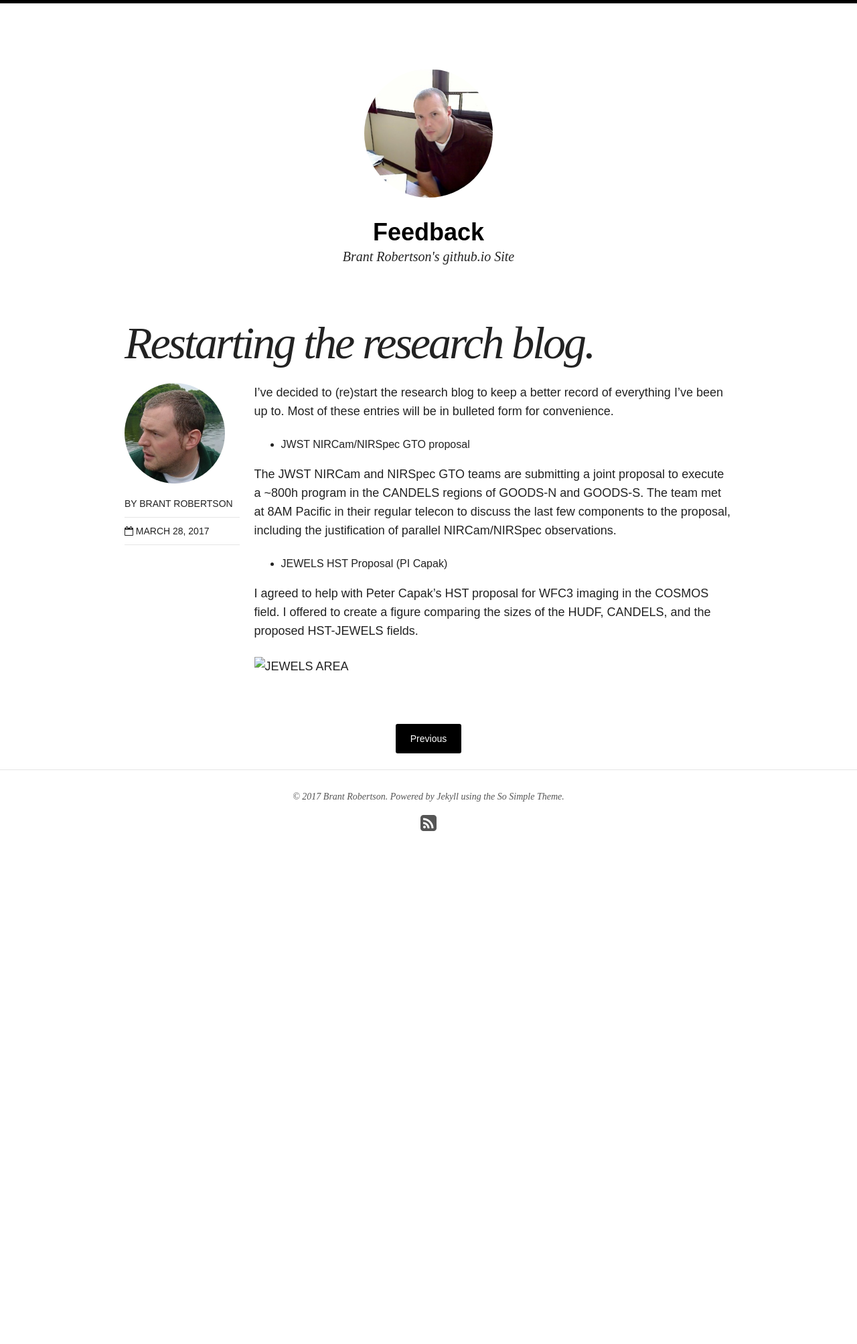
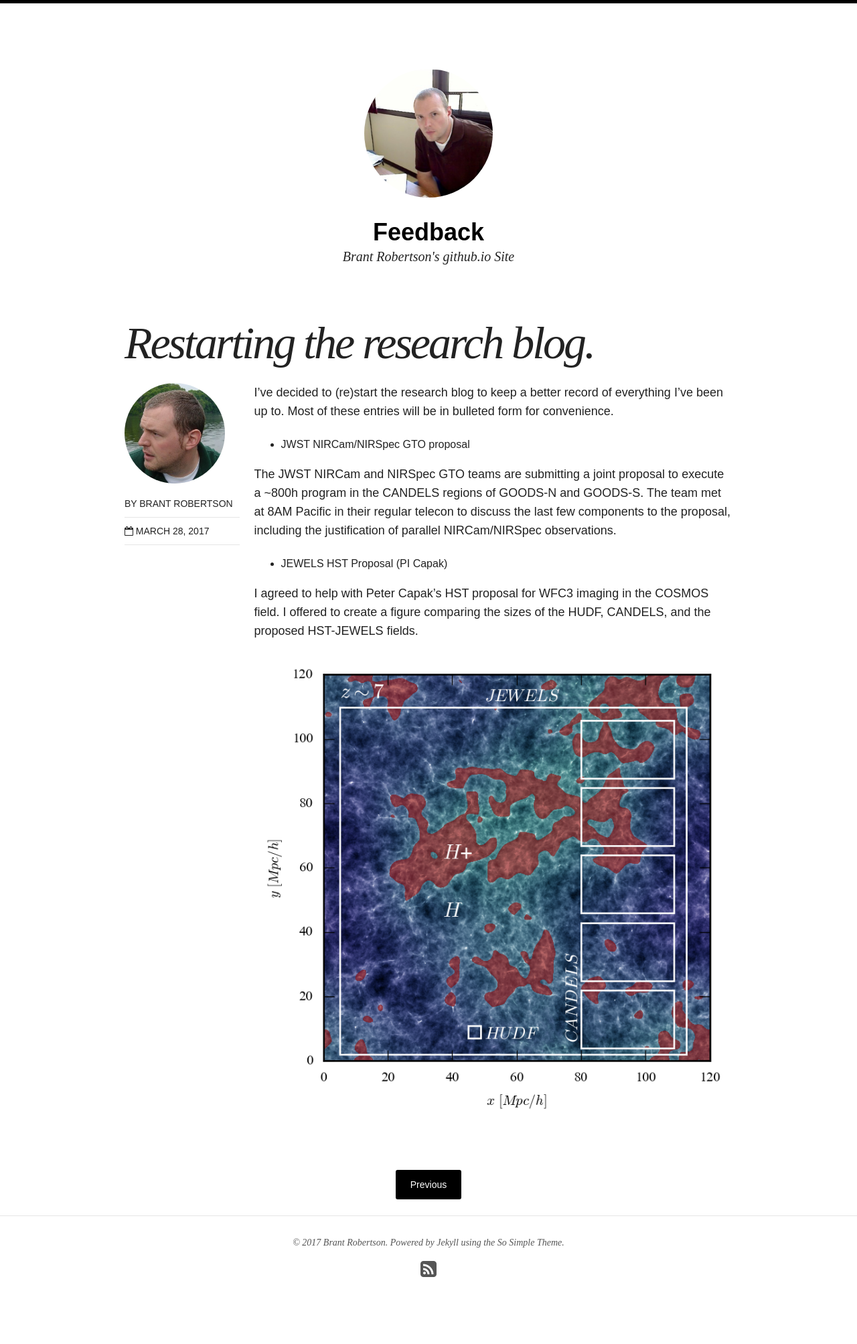
Before and after one commit to brantr/brantr.github.io, a Jekyll site: the page built from _posts/blog/2017-03-28-restaring-the-blog.md, in a window 1280 px wide. Shown: the whole page at 67% size. Built offline with Jekyll 4.4.1, drawn with Linux system fonts in a browser that asks for light colours; nearby versions of some CDN libraries; before the commit the page ends 1341 px from its top, so only the background shows below that.

Commit message:
Retrying linking to images

```diff
--- a/_posts/blog/2017-03-28-restaring-the-blog.md
+++ b/_posts/blog/2017-03-28-restaring-the-blog.md
@@ -24,4 +24,4 @@ WFC3 imaging in the COSMOS field. I offered to create a
 figure comparing the sizes of the HUDF, CANDELS, and the
 proposed HST-JEWELS fields.
 
-![JEWELS AREA](images/jewels_area.png)
+![JEWELS AREA]({{ site.url }}/images/jewels_area.png)
```
